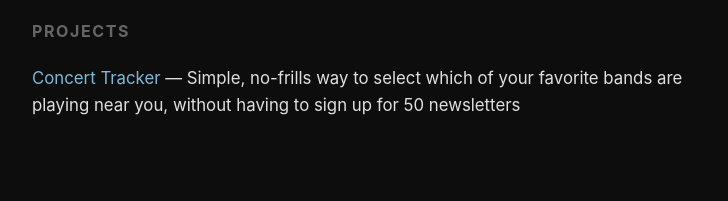
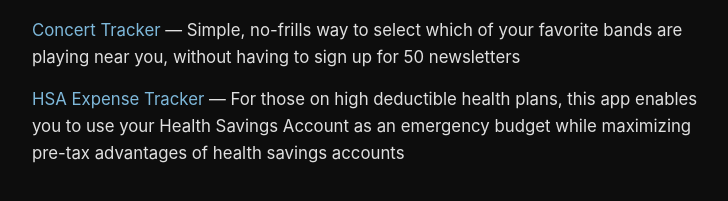
Before and after one commit to stephenkrieger/skrieger.me, a plain HTML site: page index.html in a window 1280 px wide. Shown: the part 399-600 px from the top of the page, without its empty margins (272-1000 px from the left). Drawn offline with Linux system fonts and the light colour scheme.

Commit message:
Add HSA Expense Tracker to homepage projects list
Co-Authored-By: Claude Opus 4.6 <noreply@anthropic.com>

```diff
--- a/index.html
+++ b/index.html
@@ -15,6 +15,7 @@
       <h2>Projects</h2>
       <ul>
         <li><a href="/concerts/">Concert Tracker</a> — Simple, no-frills way to select which of your favorite bands are playing near you, without having to sign up for 50 newsletters</li>
+        <li><a href="https://hsa.skrieger.me">HSA Expense Tracker</a> — For those on high deductible health plans, this app enables you to use your Health Savings Account as an emergency budget while maximizing pre-tax advantages of health savings accounts</li>
       </ul>
     </nav>
   </div>
```
